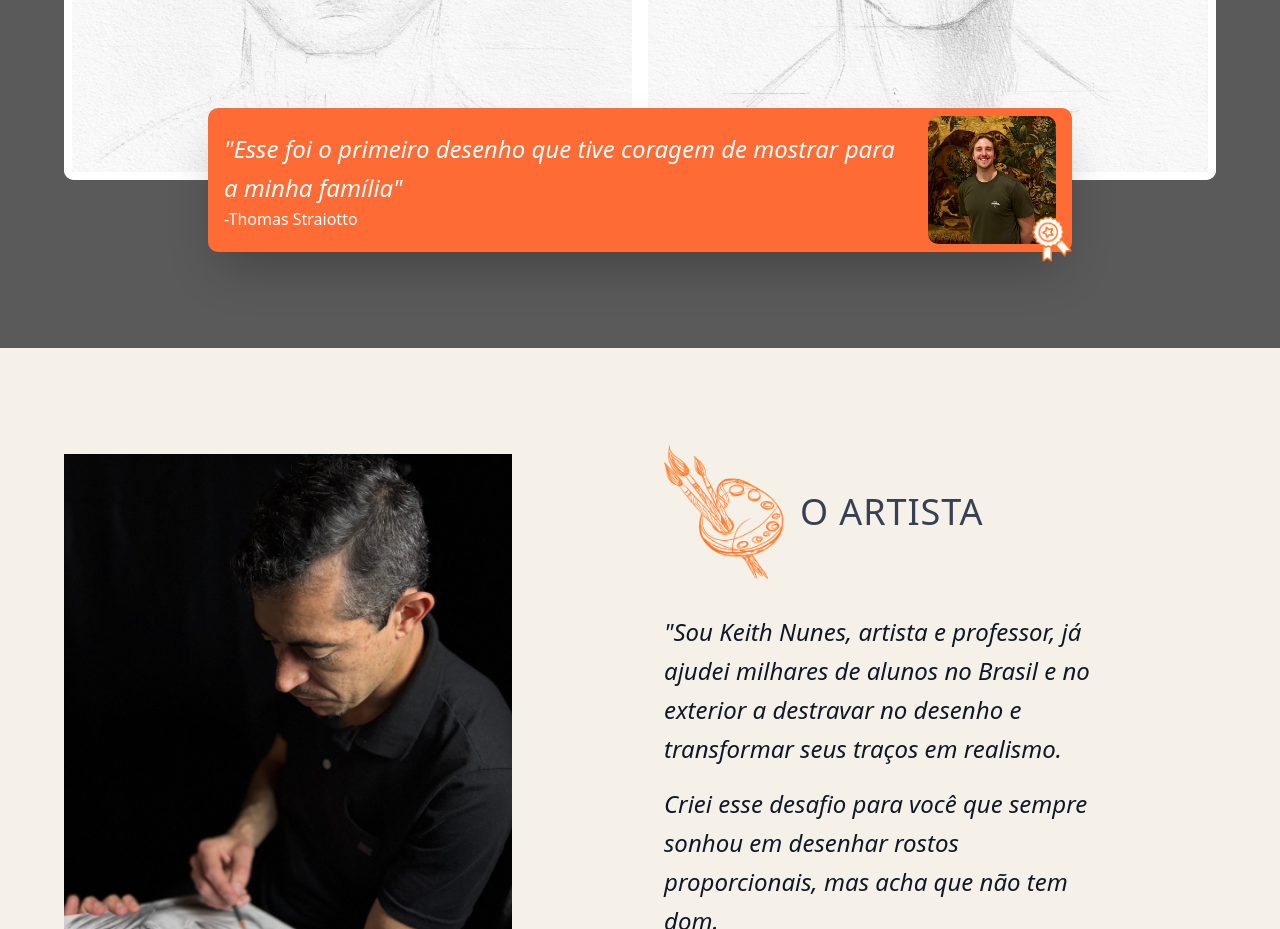
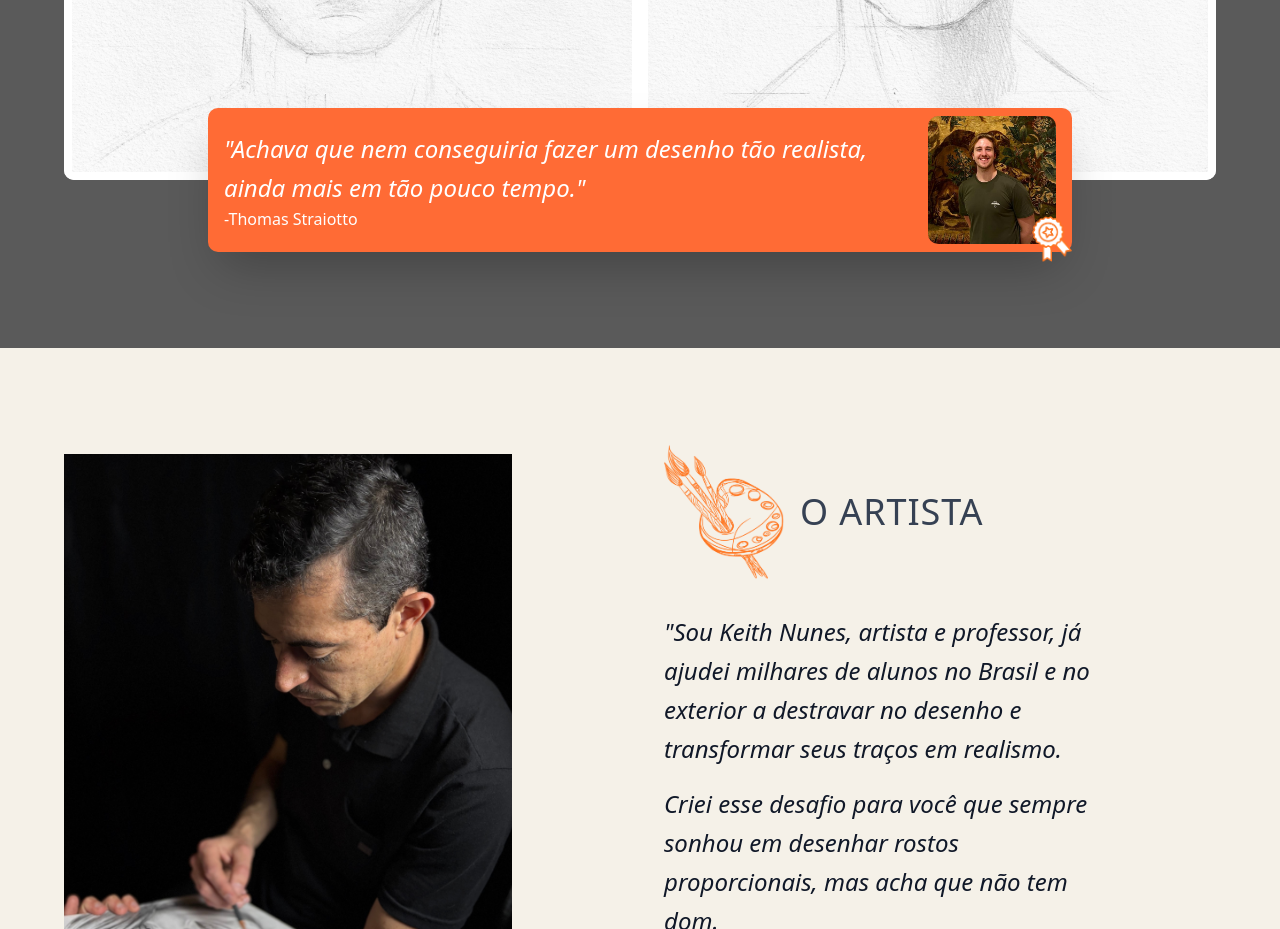
Before and after one commit to ThomasFabri/rosto-keith, a Next.js app: page / in a window 1280 px wide. Shown: the part 1440-2369 px from the top of the page. Built offline with nearby package versions, Linux system fonts and the light colour scheme.

Commit message:
copy change

```diff
--- a/src/components/BeforeAfterSection.tsx
+++ b/src/components/BeforeAfterSection.tsx
@@ -49,7 +49,7 @@ export function BeforeAfterSection() {
               {/* Quote Text */}
               <div className="flex-1 text-center md:text-left order-2 md:order-1">
                 <p className="text-white text-sm md:text-2xl italic font-light leading-relaxed">
-                  &quot;Esse foi o primeiro desenho que tive coragem de mostrar para a minha família&quot;
+                  &quot;Achava que nem conseguiria fazer um desenho tão realista, ainda mais em tão pouco tempo.&quot;
                 </p>
                 <p className="text-white text-sm md:text-base">-Thomas Straiotto</p>
               </div>
```
